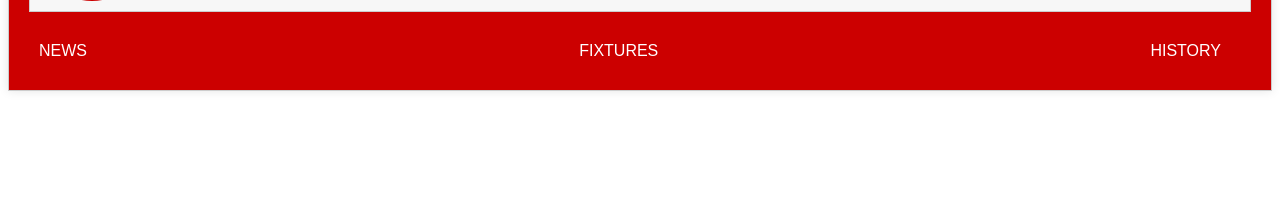
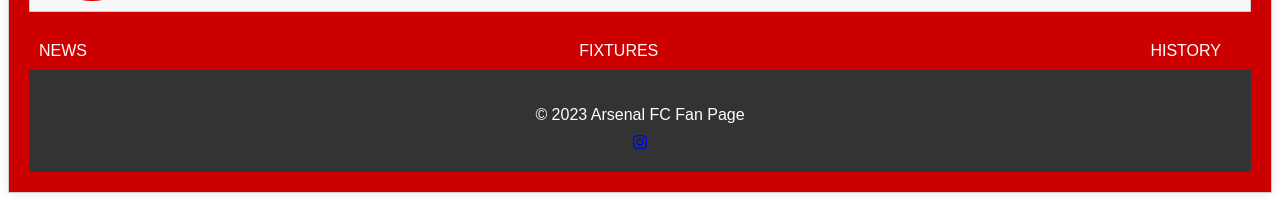
Before and after one commit to kazi-kamruddin/GUNNERS, a React (Vite) app: page /dashboard in a window 1280 px wide. Shown: the part 420-642 px from the top of the page. Built offline with nearby package versions, Linux system fonts and the light colour scheme; grey boxes are pictures that could not be loaded; a small style sheet from the web is missing; the HTML template or start-up script is replaced by a standard one.

Commit message:
icons added

```diff
--- a/index.html
+++ b/index.html
@@ -1,6 +1,14 @@
 <!doctype html>
 <html lang="en">
   <head>
+    <link
+  rel="stylesheet"
+  href="https://cdnjs.cloudflare.com/ajax/libs/font-awesome/5.15.4/css/all.min.css"
+  integrity="sha512-d7S4V1S7A4k+bxC4wrRfgLdpprDeY3xl6MXLQn+JbZKNLB4j6tcP9RYChueP5EvcP7XQOZW+9AigFkfjM4A9Xw=="
+  crossorigin="anonymous"
+  referrerpolicy="no-referrer"
+/>
+
     <meta charset="UTF-8" />
     <link rel="icon" type="image/svg+xml" href="/vite.svg" />
     <meta name="viewport" content="width=device-width, initial-scale=1.0" />
--- a/package.json
+++ b/package.json
@@ -10,6 +10,11 @@
     "preview": "vite preview"
   },
   "dependencies": {
+    "@fortawesome/fontawesome-svg-core": "^6.5.2",
+    "@fortawesome/free-brands-svg-icons": "^6.5.2",
+    "@fortawesome/free-regular-svg-icons": "^6.5.2",
+    "@fortawesome/free-solid-svg-icons": "^6.5.2",
+    "@fortawesome/react-fontawesome": "^0.2.2",
     "react": "^18.2.0",
     "react-dom": "^18.2.0",
     "react-router-dom": "^6.23.1"
--- a/src/pages/Dashboard/Dashboard.jsx
+++ b/src/pages/Dashboard/Dashboard.jsx
@@ -1,5 +1,6 @@
 import React, { useState } from 'react';
 import './dashboard.css'; // import the CSS file
+import { FontAwesomeIcon } from '@fortawesome/react-fontawesome';
 
 const FanPage = () => {
   const user = {
@@ -91,6 +92,17 @@ const FanPage = () => {
           </form>
         </div>
       )}
+      <footer>
+        <p>&copy; 2023 Arsenal FC Fan Page</p>
+        <div className="social-media">
+          <>
+          <FontAwesomeIcon icon="fa-brands fa-square-facebook" />
+          </>
+          <a href="https://www.instagram.com" target="_blank" rel="noopener noreferrer">
+            <i className="fab fa-instagram"></i>
+          </a>
+        </div>
+      </footer>
     </div>
   );
 };
--- a/src/pages/Dashboard/dashboard.css
+++ b/src/pages/Dashboard/dashboard.css
@@ -113,6 +113,7 @@ body {
   .menu-bar a {
     color: #fff; /* white color */
     text-decoration: none;
+
   }
 
   .menu-bar a:hover {
@@ -162,3 +163,35 @@ body {
     font-size: 12px;
     margin-bottom: 10px;
   }
+  /* existing CSS code */
+
+footer {
+  background-color: #333; /* dark gray background */
+  color: #fff; /* white text */
+  padding: 20px; /* add some padding to the footer */
+  text-align: center; /* center the text */
+  clear: both; /* clear any floats */
+}
+
+footer p {
+  margin-bottom: 10px; /* add some space between the text and the social media links */
+}
+
+.social-media {
+  display: flex;
+  justify-content: center;
+  margin-top: 10px;
+}
+
+.social-media span {
+  margin: 0 10px;
+}
+
+.social-media svg {
+  font-size: 24px;
+  color: #fff;
+}
+
+.social-media svg:hover {
+  color: #ccc;
+}
```
Also changed, not shown: 1 other file (tests, documents, lock files or other folders).
